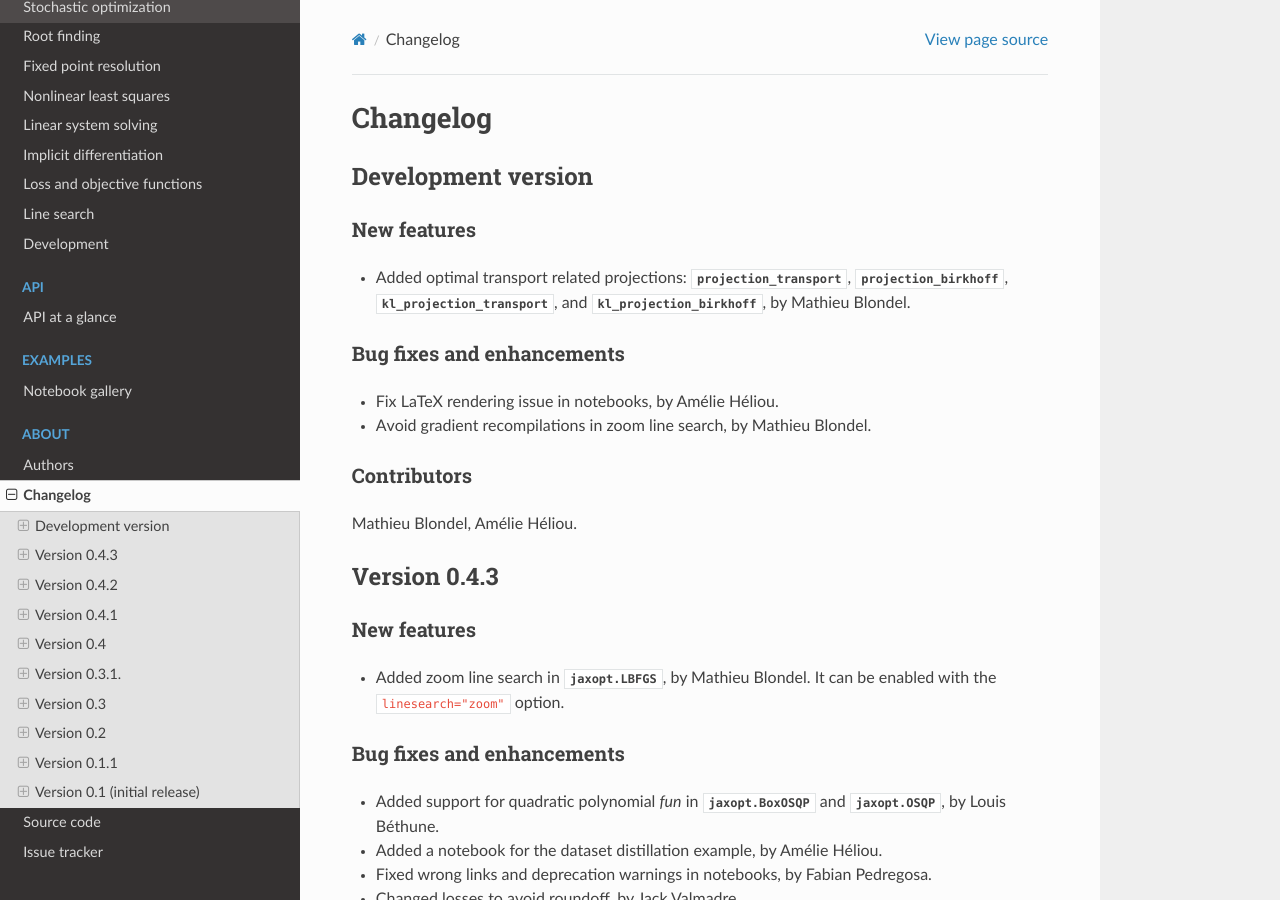
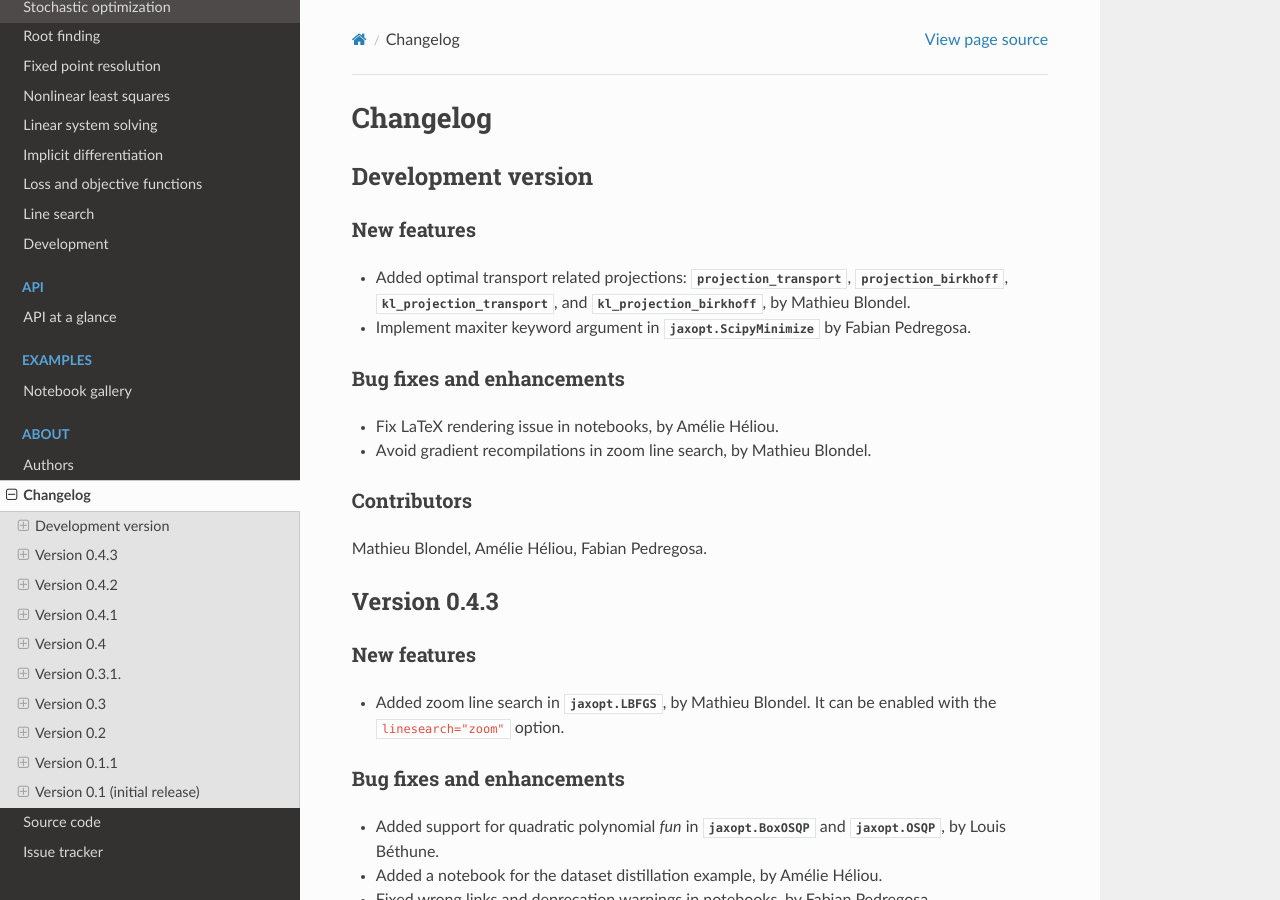
Before and after one commit to google/jaxopt, a Sphinx documentation site: the page built from docs/changelog.rst, in a window 1280 px wide and 900 px high. Built offline with Sphinx 7.4.7 and the Read the Docs theme 2.0.0, drawn with Linux system fonts in a browser that asks for light colours; pages that are not in the unit, such as notebooks, are missing from menus.

Commit message:
Update changelog with updates in #284

```diff
--- a/docs/changelog.rst
+++ b/docs/changelog.rst
@@ -15,6 +15,8 @@ New features
   :func:`kl_projection_birkhoff <jaxopt.projection.kl_projection_birkhoff>`,
   by Mathieu Blondel.
 
+- Implement maxiter keyword argument in :class:`jaxopt.ScipyMinimize` by Fabian Pedregosa.
+
 Bug fixes and enhancements
 ~~~~~~~~~~~~~~~~~~~~~~~~~~
 
@@ -24,7 +26,7 @@ Bug fixes and enhancements
 Contributors
 ~~~~~~~~~~~~
 
-Mathieu Blondel, Amélie Héliou.
+Mathieu Blondel, Amélie Héliou, Fabian Pedregosa.
 
 Version 0.4.3
 -------------
```
